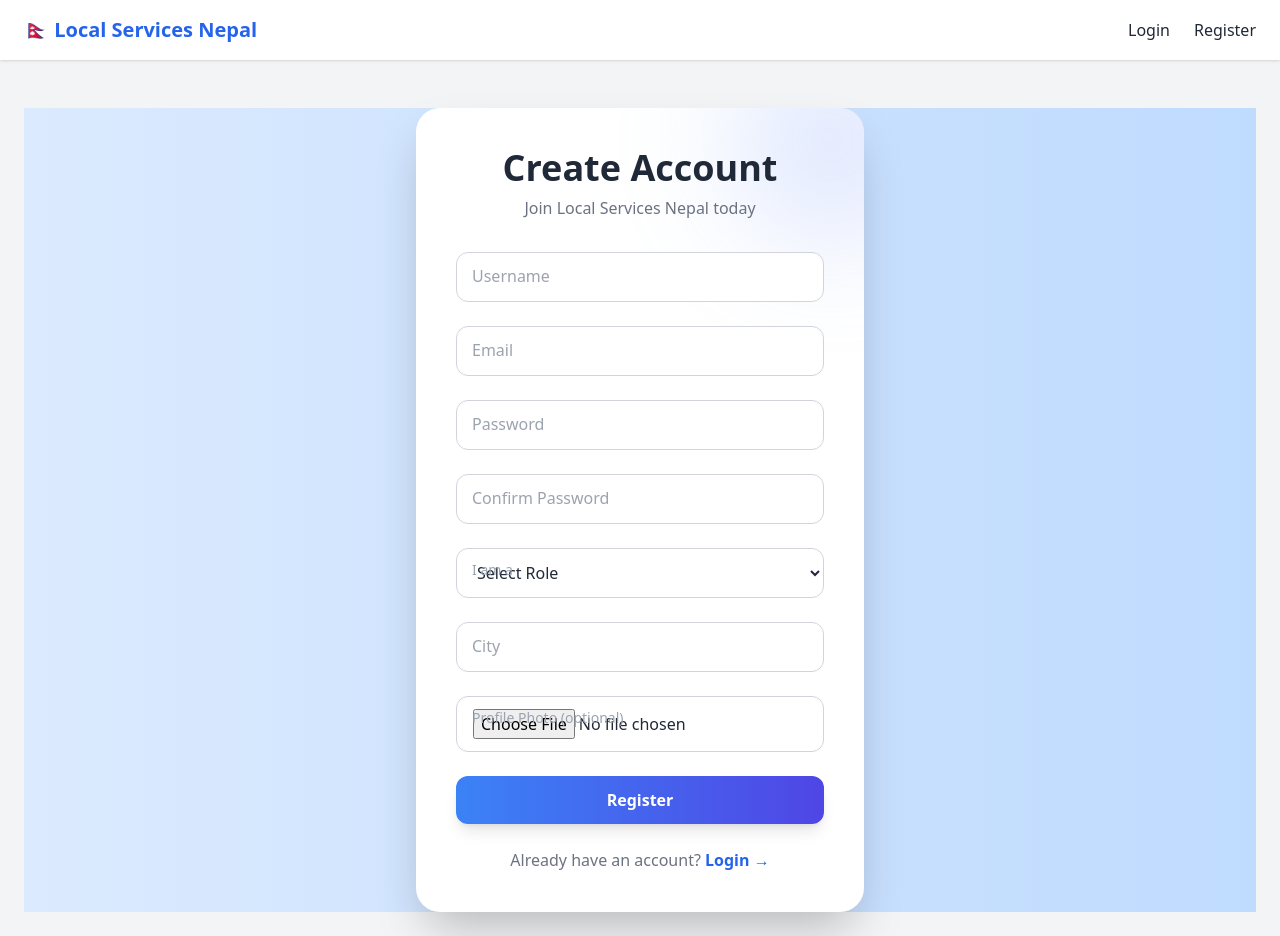
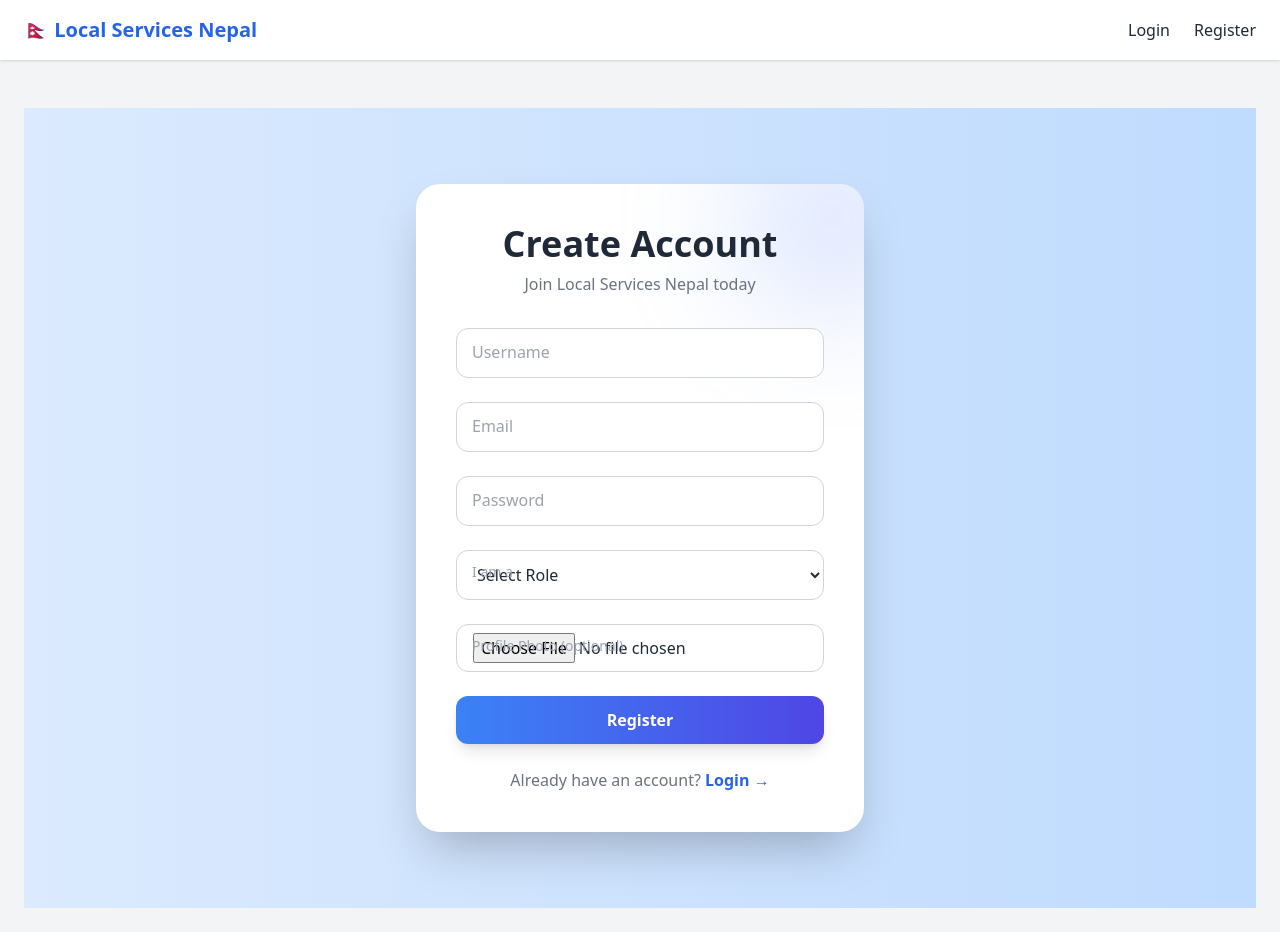
Before and after one commit to dhakalsameer/djagno_local_services, a Django app: page /accounts/register/ in a window 1280 px wide. After the commit the page ends 908 px from the top, so only its background shows below. Run offline with Django 5.2, Linux system fonts and the light colour scheme; parts of the project's set-up code (start-up, migrations or seed data) failed here and were passed over; some libraries are stand-ins or nearby versions.

Commit message:
updating the register.html

```diff
--- a/accounts/apps.py
+++ b/accounts/apps.py
@@ -1,3 +1,4 @@
+# accounts/apps.py
 from django.apps import AppConfig
 
 class AccountsConfig(AppConfig):
@@ -5,4 +6,5 @@ class AccountsConfig(AppConfig):
     name = 'accounts'
 
     def ready(self):
+        # This will load signals AFTER apps are ready
         import accounts.signals
--- a/accounts/forms.py
+++ b/accounts/forms.py
@@ -1,31 +1,28 @@
-# forms.py
 from django import forms
-from django.contrib.auth.forms import UserCreationForm
 from django.contrib.auth.models import User
-from .models import Profile
+from core.models import Profile
 
-class RegisterForm(UserCreationForm):
-    email = forms.EmailField(required=True)
-    city = forms.CharField(max_length=50, required=True)
-    profile_photo = forms.ImageField(required=False)
-    role = forms.ChoiceField(choices=Profile.ROLE_CHOICES, required=True)
+class RegisterForm(forms.ModelForm):
+    password = forms.CharField(widget=forms.PasswordInput)
+    role = forms.ChoiceField(choices=Profile.ROLE_CHOICES)
+    profile_photo = forms.ImageField(required=False)  # add profile photo field
 
     class Meta:
         model = User
-        fields = ['username', 'email', 'password1', 'password2', 'role', 'city', 'profile_photo']
+        fields = ['username', 'email', 'password']
 
     def save(self, commit=True):
-        # Save the User object
-        user = super().save(commit)
-        role = self.cleaned_data['role']
-        city = self.cleaned_data['city']
-        profile_photo = self.cleaned_data.get('profile_photo')
+        # Create the User instance
+        user = super().save(commit=False)
+        user.set_password(self.cleaned_data['password'])
 
-        # Create the Profile object
-        Profile.objects.create(
-            user=user,
-            role=role,
-            city=city,
-            profile_photo=profile_photo
-        )
+        if commit:
+            user.save()
+            # Create Profile linked to the user
+            Profile.objects.create(
+                user=user,
+                role=self.cleaned_data['role'],
+                profile_photo=self.cleaned_data.get('profile_photo')
+            )
+
         return user
--- a/accounts/templates/accounts/register.html
+++ b/accounts/templates/accounts/register.html
@@ -3,94 +3,70 @@
 
 <div class="flex justify-center items-center min-h-screen bg-gradient-to-r from-blue-100 to-blue-200">
   <div class="relative bg-white shadow-2xl rounded-3xl p-10 w-full max-w-md overflow-hidden">
-
     <!-- Background Accent Circle -->
     <div class="absolute -top-16 -right-16 w-48 h-48 bg-gradient-to-br from-blue-300 to-indigo-400 rounded-full opacity-30 blur-3xl"></div>
 
-    <h2 class="text-4xl font-bold text-center text-gray-800 mb-2 relative z-10">Create Account</h2>
-    <p class="text-center text-gray-500 mb-8 relative z-10">Join Local Services Nepal today</p>
+    <h2 class="text-4xl font-bold text-center text-gray-800 mb-2 relative z-10">
+      Create Account
+    </h2>
+    <p class="text-center text-gray-500 mb-8 relative z-10">
+      Join Local Services Nepal today
+    </p>
 
-    <!-- Registration Form -->
     <form method="post" enctype="multipart/form-data" class="space-y-6 relative z-10">
       {% csrf_token %}
 
-      <!-- Username -->
+      <!-- Username Field -->
       <div class="relative">
-        <input type="text" name="username" id="username" placeholder=" "
-               class="peer w-full border border-gray-300 rounded-xl px-4 py-3 focus:outline-none focus:ring-2 focus:ring-blue-500 focus:border-blue-500 transition duration-200" />
-        <label for="username"
-               class="absolute left-4 top-3 text-gray-400 text-sm transition-all peer-placeholder-shown:top-3 peer-placeholder-shown:text-gray-400 peer-placeholder-shown:text-base peer-focus:top-0 peer-focus:text-blue-500 peer-focus:text-sm">
-          Username
-        </label>
+        <input type="text" name="username" id="username" placeholder=" " class="peer w-full border border-gray-300 rounded-xl px-4 py-3 focus:outline-none focus:ring-2 focus:ring-blue-500 focus:border-blue-500 transition duration-200" value="{{ form.username.value|default:'' }}"/>
+        <label for="username" class="absolute left-4 top-3 text-gray-400 text-sm transition-all peer-placeholder-shown:top-3 peer-placeholder-shown:text-gray-400 peer-placeholder-shown:text-base peer-focus:top-0 peer-focus:text-blue-500 peer-focus:text-sm">Username</label>
+        {% if form.username.errors %}
+          <p class="text-red-500 text-sm mt-1">{{ form.username.errors.0 }}</p>
+        {% endif %}
       </div>
 
-      <!-- Email -->
+      <!-- Email Field -->
       <div class="relative">
-        <input type="email" name="email" id="email" placeholder=" "
-               class="peer w-full border border-gray-300 rounded-xl px-4 py-3 focus:outline-none focus:ring-2 focus:ring-blue-500 focus:border-blue-500 transition duration-200" />
-        <label for="email"
-               class="absolute left-4 top-3 text-gray-400 text-sm transition-all peer-placeholder-shown:top-3 peer-placeholder-shown:text-gray-400 peer-placeholder-shown:text-base peer-focus:top-0 peer-focus:text-blue-500 peer-focus:text-sm">
-          Email
-        </label>
+        <input type="email" name="email" id="email" placeholder=" " class="peer w-full border border-gray-300 rounded-xl px-4 py-3 focus:outline-none focus:ring-2 focus:ring-blue-500 focus:border-blue-500 transition duration-200" value="{{ form.email.value|default:'' }}"/>
+        <label for="email" class="absolute left-4 top-3 text-gray-400 text-sm transition-all peer-placeholder-shown:top-3 peer-placeholder-shown:text-gray-400 peer-placeholder-shown:text-base peer-focus:top-0 peer-focus:text-blue-500 peer-focus:text-sm">Email</label>
+        {% if form.email.errors %}
+          <p class="text-red-500 text-sm mt-1">{{ form.email.errors.0 }}</p>
+        {% endif %}
       </div>
 
-      <!-- Password -->
+      <!-- Password Field -->
       <div class="relative">
-        <input type="password" name="password1" id="password1" placeholder=" "
-               class="peer w-full border border-gray-300 rounded-xl px-4 py-3 focus:outline-none focus:ring-2 focus:ring-blue-500 focus:border-blue-500 transition duration-200" />
-        <label for="password1"
-               class="absolute left-4 top-3 text-gray-400 text-sm transition-all peer-placeholder-shown:top-3 peer-placeholder-shown:text-gray-400 peer-placeholder-shown:text-base peer-focus:top-0 peer-focus:text-blue-500 peer-focus:text-sm">
-          Password
-        </label>
+        <input type="password" name="password" id="password" placeholder=" " class="peer w-full border border-gray-300 rounded-xl px-4 py-3 focus:outline-none focus:ring-2 focus:ring-blue-500 focus:border-blue-500 transition duration-200"/>
+        <label for="password" class="absolute left-4 top-3 text-gray-400 text-sm transition-all peer-placeholder-shown:top-3 peer-placeholder-shown:text-gray-400 peer-placeholder-shown:text-base peer-focus:top-0 peer-focus:text-blue-500 peer-focus:text-sm">Password</label>
+        {% if form.password.errors %}
+          <p class="text-red-500 text-sm mt-1">{{ form.password.errors.0 }}</p>
+        {% endif %}
       </div>
 
-      <!-- Confirm Password -->
+      <!-- Role Field -->
       <div class="relative">
-        <input type="password" name="password2" id="password2" placeholder=" "
-               class="peer w-full border border-gray-300 rounded-xl px-4 py-3 focus:outline-none focus:ring-2 focus:ring-blue-500 focus:border-blue-500 transition duration-200" />
-        <label for="password2"
-               class="absolute left-4 top-3 text-gray-400 text-sm transition-all peer-placeholder-shown:top-3 peer-placeholder-shown:text-gray-400 peer-placeholder-shown:text-base peer-focus:top-0 peer-focus:text-blue-500 peer-focus:text-sm">
-          Confirm Password
-        </label>
+        <select name="role" id="role" class="peer w-full border border-gray-300 rounded-xl px-4 py-3 bg-white focus:outline-none focus:ring-2 focus:ring-blue-500 focus:border-blue-500 transition duration-200">
+          <option value="" disabled selected>Select Role</option>
+          <option value="customer" {% if form.role.value == 'customer' %}selected{% endif %}>Customer</option>
+          <option value="provider" {% if form.role.value == 'provider' %}selected{% endif %}>Provider</option>
+        </select>
+        <label for="role" class="absolute left-4 top-3 text-gray-400 text-sm transition-all peer-placeholder-shown:top-3 peer-placeholder-shown:text-gray-400 peer-placeholder-shown:text-base peer-focus:top-0 peer-focus:text-blue-500 peer-focus:text-sm">I am a</label>
+        {% if form.role.errors %}
+          <p class="text-red-500 text-sm mt-1">{{ form.role.errors.0 }}</p>
+        {% endif %}
       </div>
 
-      <!-- Role -->
+      <!-- Profile Photo Field -->
       <div class="relative">
-        <select name="role" id="role"
-                class="peer w-full border border-gray-300 rounded-xl px-4 py-3 bg-white focus:outline-none focus:ring-2 focus:ring-blue-500 focus:border-blue-500 transition duration-200">
-          <option value="" disabled selected>Select Role</option>
-          <option value="customer">Customer</option>
-          <option value="provider">Service Provider</option>
-        </select>
-        <label for="role"
-               class="absolute left-4 top-3 text-gray-400 text-sm transition-all peer-focus:top-0 peer-focus:text-blue-500 peer-focus:text-sm">
-          I am a
-        </label>
+        <input type="file" name="profile_photo" id="profile_photo" class="w-full border border-gray-300 rounded-xl px-4 py-2 focus:outline-none focus:ring-2 focus:ring-blue-500 focus:border-blue-500 transition duration-200"/>
+        <label for="profile_photo" class="absolute left-4 top-3 text-gray-400 text-sm transition-all peer-focus:top-0 peer-focus:text-blue-500 peer-focus:text-sm">Profile Photo (optional)</label>
+        {% if form.profile_photo.errors %}
+          <p class="text-red-500 text-sm mt-1">{{ form.profile_photo.errors.0 }}</p>
+        {% endif %}
       </div>
 
-      <!-- City -->
-      <div class="relative">
-        <input type="text" name="city" id="city" placeholder=" "
-               class="peer w-full border border-gray-300 rounded-xl px-4 py-3 focus:outline-none focus:ring-2 focus:ring-blue-500 focus:border-blue-500 transition duration-200" />
-        <label for="city"
-               class="absolute left-4 top-3 text-gray-400 text-sm transition-all peer-placeholder-shown:top-3 peer-placeholder-shown:text-gray-400 peer-placeholder-shown:text-base peer-focus:top-0 peer-focus:text-blue-500 peer-focus:text-sm">
-          City
-        </label>
-      </div>
-
-      <!-- Profile Photo -->
-      <div class="relative">
-        <input type="file" name="profile_photo" id="profile_photo"
-               class="peer w-full border border-gray-300 rounded-xl px-4 py-3 focus:outline-none focus:ring-2 focus:ring-blue-500 focus:border-blue-500 transition duration-200" />
-        <label for="profile_photo"
-               class="absolute left-4 top-3 text-gray-400 text-sm transition-all peer-focus:top-0 peer-focus:text-blue-500 peer-focus:text-sm">
-          Profile Photo (optional)
-        </label>
-      </div>
-
-      <!-- Register Button -->
-      <button type="submit"
-              class="w-full py-3 rounded-xl font-bold text-white bg-gradient-to-r from-blue-500 to-indigo-600 shadow-lg hover:from-blue-600 hover:to-indigo-700 transition-all duration-200">
+      <!-- Gradient Register Button -->
+      <button type="submit" class="w-full py-3 rounded-xl font-bold text-white bg-gradient-to-r from-blue-500 to-indigo-600 shadow-lg hover:from-blue-600 hover:to-indigo-700 transition-all duration-200">
         Register
       </button>
     </form>
--- a/accounts/views.py
+++ b/accounts/views.py
@@ -1,14 +1,18 @@
+from urllib import request
 from django.shortcuts import render, redirect
 from django.contrib.auth import login, authenticate, logout
 from .forms import RegisterForm
 
 # Create your views here.
 def register_view(request):
-    form = RegisterForm(request.POST or None, request.FILES or None)  # include request.FILES for image upload
-    if form.is_valid():
-        user = form.save()
-        login(request, user)
-        return redirect('home')
+    if request.method == 'POST':
+        form = RegisterForm(request.POST, request.FILES)
+        if form.is_valid():
+            form.save()
+            return redirect('home')
+    else:
+        form = RegisterForm()
+
     return render(request, 'accounts/register.html', {'form': form})
 
 def login_view(request):
```
Also changed, not shown: accounts/signals.py (+8 -8 lines).
